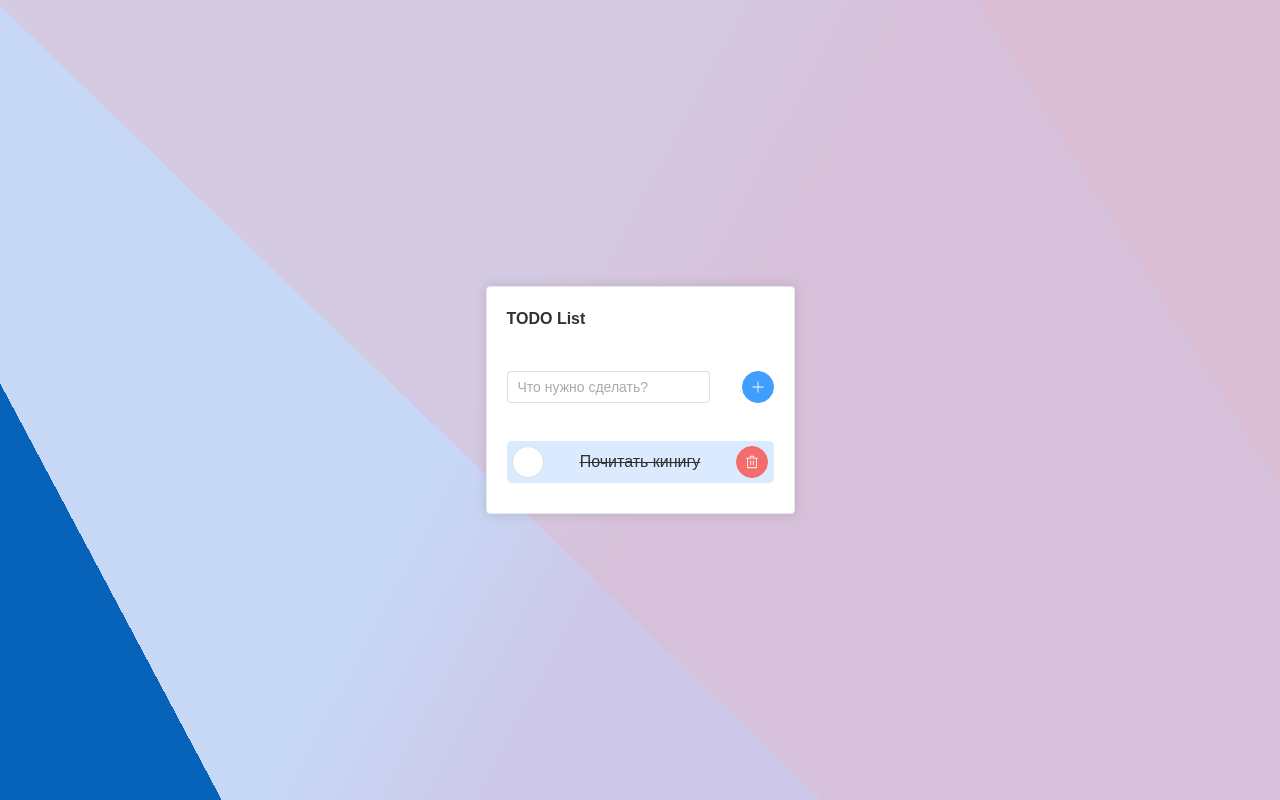
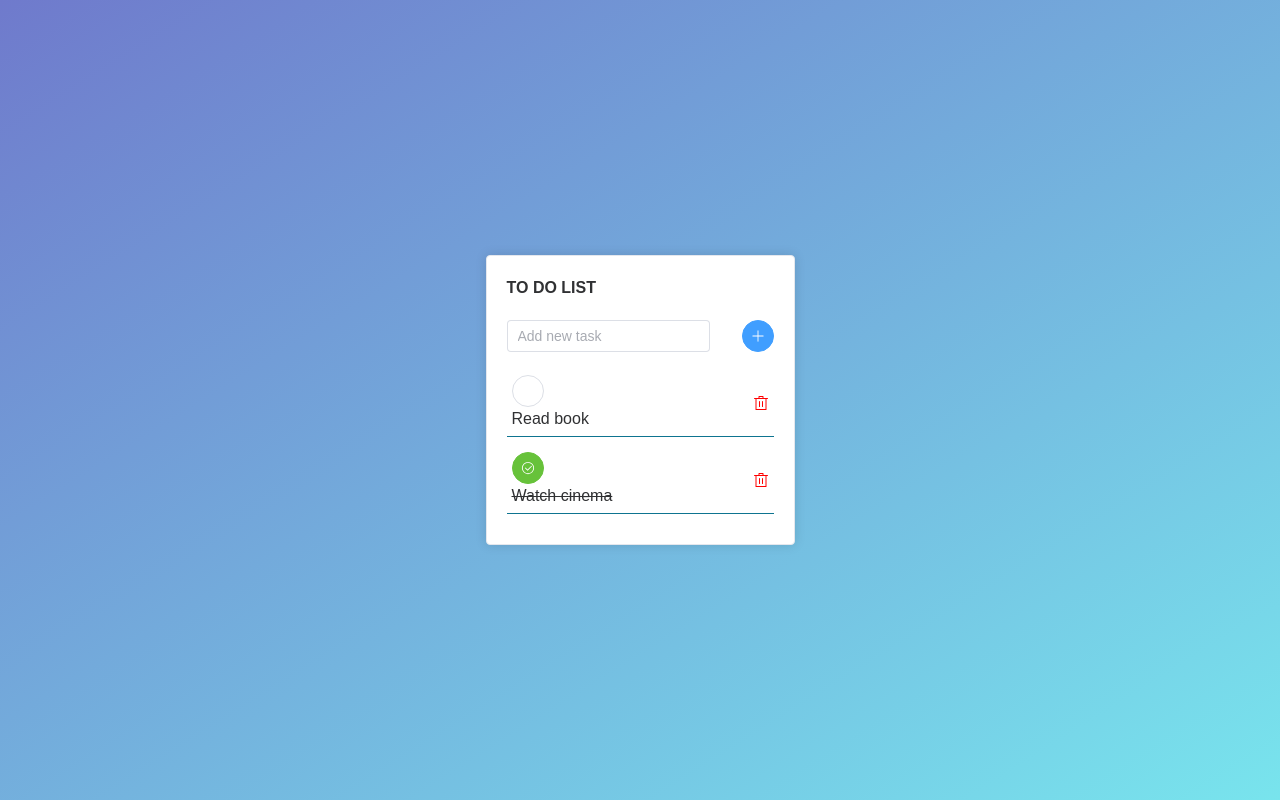
Before and after one commit to Silenzion/TODO-List, a Vue app: page / in a window 1280 px wide. Built offline with nearby package versions, Linux system fonts and the light colour scheme.

Commit message:
Refactoring

```diff
--- a/src/App.vue
+++ b/src/App.vue
@@ -5,7 +5,7 @@ import TodoItemList from "./assets/components/TodoItemList.vue";
 <template>
   <div class="flex min-h-screen w-full items-center justify-center">
     <el-card class="flex max-w-[480px] flex-col items-center">
-      <div class="mb-20 text-left font-bold">TODO List</div>
+      <div class="mb-20 text-left font-bold">TO DO LIST</div>
       <FormAddTodoItem />
       <TodoItemList />
     </el-card>
--- a/src/assets/components/FormAddTodoItem.vue
+++ b/src/assets/components/FormAddTodoItem.vue
@@ -3,7 +3,7 @@ import { ref } from "vue";
 import { useMainStore } from "../store";
 import { ElMessage } from "element-plus";
 import { TodoItemModel, TodoItemState } from "../models/TodoItemModel";
-import {Plus} from "@element-plus/icons-vue"
+import { Plus } from "@element-plus/icons-vue";
 
 const form = ref<TodoItemModel>(
   new TodoItemModel({
@@ -33,9 +33,9 @@ const showMessage = () => {
 </script>
 
 <template>
-  <el-form :inline="true" :model="form" class="mb-20 pt-20 text-center">
+  <el-form :inline="true" :model="form" class="text-center">
     <el-form-item>
-      <el-input v-model="form.description" type="text" placeholder="Что нужно сделать?" />
+      <el-input v-model="form.description" type="text" placeholder="Add new task" />
     </el-form-item>
     <el-form-item class="!mr-0">
       <el-button type="primary" class="mr-0" :icon="Plus" circle @click="onSubmit" />
--- a/src/assets/components/TodoItemList.vue
+++ b/src/assets/components/TodoItemList.vue
@@ -1,25 +1,25 @@
 <script lang="ts" setup>
-import {  ref } from "vue";
+import { ref } from "vue";
 import { TodoItemModel, TodoItemState } from "../models/TodoItemModel";
 import { useMainStore } from "../store";
-import { Delete, Check, CircleCheck } from "@element-plus/icons-vue";
+import { Check, CircleCheck, Delete } from "@element-plus/icons-vue";
 
 const store = useMainStore();
 
 const items = ref<TodoItemModel[]>([]);
 
-const getItemList = () => {
+const getItemList = (): void => {
   items.value = store.getItems;
 };
 
-const deleteElement = async (iter) => {
+const deleteElement = async (iter): Promise<void> => {
   store.deleteItem(iter.id);
   getItemList();
 };
 
-const setStateIsDone = (iter) =>{
-  store.set
-}
+const setStateIsDone = (iter): void => {
+  store.setItemState(iter.id, TodoItemState.DONE);
+};
 
 getItemList();
 </script>
@@ -27,13 +27,15 @@ getItemList();
 <template>
   <div v-if="!!items.length">
     <div v-for="(iter, index) in items" :key="index" class="mb-10">
-      <div class="flex w-full flex-row items-center justify-between rounded-sm bg-blue-100 p-[5px]">
-        <el-button v-if="iter.state === TodoItemState.DONE" type="success" :icon="CircleCheck" circle />
-        <el-button v-if="iter.state === TodoItemState.TODO" type="secondary" circle
-          ><el-icon class="opacity-0 hover:opacity-100"><Check /></el-icon
-        ></el-button>
-        <div :class="{ 'line-through': TodoItemState.DONE }">{{ iter.description }}</div>
-        <el-button type="danger" :icon="Delete" circle @click="deleteElement(iter)" />
+      <div class="flex w-full flex-row items-center justify-between border-b border-cyan-700 p-[5px]">
+        <div>
+          <el-button v-if="iter.state === TodoItemState.DONE" type="success" :icon="CircleCheck" circle />
+          <el-button v-if="iter.state === TodoItemState.TODO" type="secondary" circle
+            ><el-icon v-if="iter.state === TodoItemState.DONE" class="opacity-0 hover:opacity-100"><Check /></el-icon
+          ></el-button>
+          <div class="text-left" :class="{ 'line-through': iter.state === TodoItemState.DONE }">{{ iter.description }}</div>
+        </div>
+        <el-icon color="red" class="cursor-pointer" @click="deleteElement(iter)"><Delete /></el-icon>
       </div>
     </div>
   </div>
--- a/src/assets/models/TodoItemModel.ts
+++ b/src/assets/models/TodoItemModel.ts
@@ -1,11 +1,10 @@
 export enum TodoItemState {
   TODO,
   DONE,
-  DELETED,
 }
 
 export class TodoItemModel {
-  id?: number | string;
+  id: number;
   description: string;
   state: TodoItemState;
   created_at: Date;
@@ -15,11 +14,3 @@ export class TodoItemModel {
     Object.assign(this, init);
   }
 }
-
-export function generateFakeData(): TodoItemModel {
-  return new TodoItemModel({
-    description: "Task",
-    state: TodoItemState.TODO,
-    created_at: new Date(),
-  });
-}
--- a/src/assets/store/index.ts
+++ b/src/assets/store/index.ts
@@ -1,4 +1,4 @@
-import { generateFakeData, TodoItemModel, TodoItemState } from "@/assets/models/TodoItemModel";
+import { TodoItemModel, TodoItemState } from "@/assets/models/TodoItemModel";
 import { defineStore } from "pinia";
 
 export type RootState = {
@@ -12,35 +12,36 @@ export const useMainStore = defineStore({
       items: <TodoItemModel[]>[
         new TodoItemModel({
           id: 1,
-          description: "Почитать кинигу",
+          description: "Read book",
           state: TodoItemState.TODO,
+          created_at: new Date(),
+        }),
+        new TodoItemModel({
+          id: 1,
+          description: "Watch cinema",
+          state: TodoItemState.DONE,
           created_at: new Date(),
         }),
       ],
     } as RootState),
   getters: {
     getItems: (state) => state.items,
-    getLastIndex: (state) => (state.items.length ? state.items[state.items?.length - 1].id : false),
+    getLastIndex: (state): string | number | boolean => (!!state.items?.length ? state.items[state.items?.length - 1].id : false),
   },
   actions: {
-    createNewItem(item: TodoItemModel) {
+    createNewItem(item: TodoItemModel): void {
       if (!item) return;
-      // @ts-ignore
-      item.id = this.getLastIndex !== false ? this.getLastIndex + 1 : 0;
+      item.id = this.getLastIndex !== false ? +this.getLastIndex + 1 : 0;
       this.items.push(item);
     },
 
-    updateItem(id: string, payload: TodoItemModel) {
-      if (!id || !payload) return;
-
-      const index = this.findIndexById(id);
-
-      if (index !== -1) {
-        this.items[index] = generateFakeData();
-      }
+    setItemState(id: number, state: TodoItemState): void {
+      const item = this.items.find((item) => item.id === id);
+      if (!item) return;
+      item.state = state;
     },
 
-    deleteItem(id: string) {
+    deleteItem(id: number): void {
       const index = this.findIndexById(id);
 
       if (index === -1) return;
@@ -48,7 +49,7 @@ export const useMainStore = defineStore({
       this.items.splice(index, 1);
     },
 
-    findIndexById(id: string) {
+    findIndexById(id: number): number {
       return this.items.findIndex((item) => item.id === id);
     },
   },
--- a/src/assets/styles/index.scss
+++ b/src/assets/styles/index.scss
@@ -2,10 +2,10 @@
 @import "variables";
 
 body {
-  background-image: linear-gradient(62deg, rgba(1, 95, 183, 0.9732216701) 13%, rgba(191, 219 ,254, 0.5) 4%),
-  linear-gradient(44deg, rgba(0, 43, 99, 0.0792209024) 39%, rgba(242, 140, 143, 0.5) 18%),
-  linear-gradient(118deg, rgba(84, 202, 242, 0.0315299727) 40%, rgba(247, 155, 187, 0.5) 54%),
-  linear-gradient(58deg, rgba(90, 90, 237, 0.1614444357) 83%, rgba(249, 156, 142, 0.5) 23%);
+  background: #6F7ACC;
+  background: -webkit-linear-gradient(top left, #6F7ACC, #78E4ED);
+  background: -moz-linear-gradient(top left, #6F7ACC, #78E4ED);
+  background: linear-gradient(to bottom right, #6F7ACC, #78E4ED);
   font-family: sans-serif;
 }
 
--- a/src/main.ts
+++ b/src/main.ts
@@ -7,7 +7,6 @@ import "element-plus/dist/index.css";
 
 const app = createApp(App);
 
-
 app.use(createPinia());
 app.use(ElementPlus);
 app.mount("#app");
```
